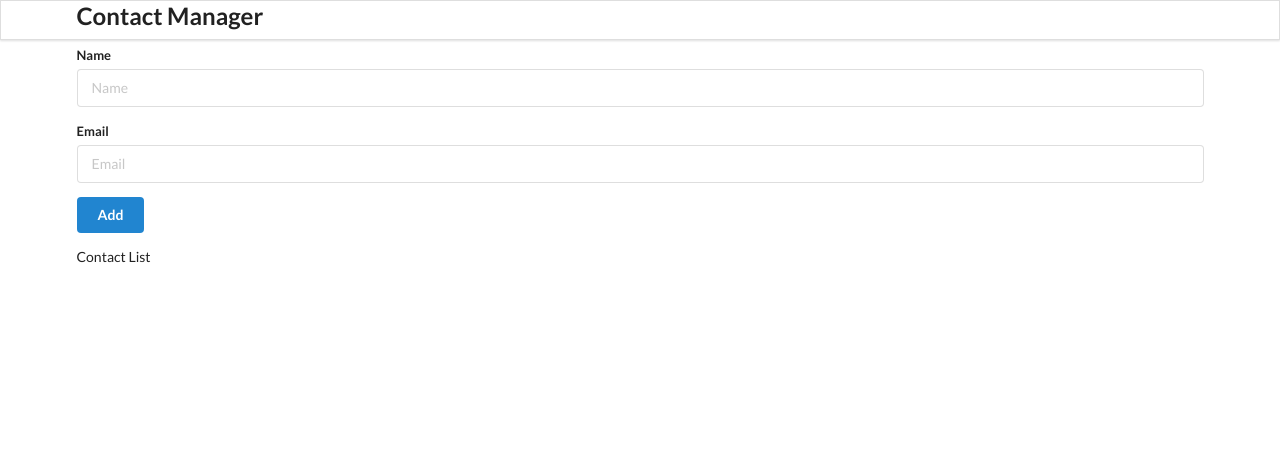
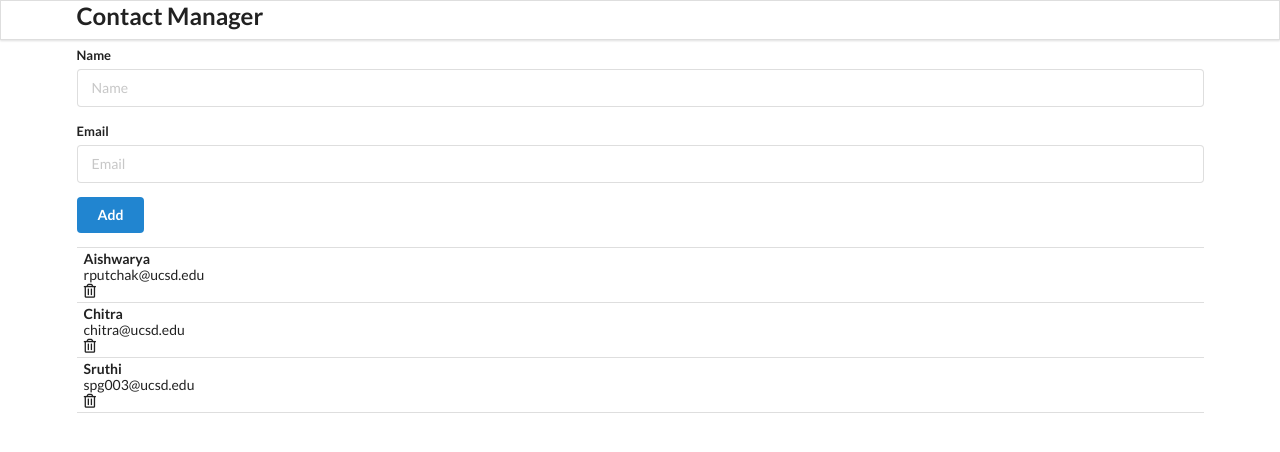
Before and after one commit to sruthipraveenkumargeetha/Contact-Manager-using-React-JS, a React (Create React App) app in the folder contact-app/: page / in a window 1280 px wide. Shown: the top 452 px of the page. Built offline with nearby package versions, Linux system fonts and the light colour scheme.

Commit message:
added renderContactList function to render an array of contacts with delete icon

```diff
--- a/contact-app/src/components/App.js
+++ b/contact-app/src/components/App.js
@@ -5,11 +5,25 @@ import ContactList from "./ContactList";
 import './App.css';
 
 function App() {
+
+  const contacts = [
+    {id: "1",
+    name: "Aishwarya",
+    email: "rputchak@ucsd.edu"},
+
+    {id: "2",
+    name: "Chitra",
+    email: "chitra@ucsd.edu"},
+
+    {id: "3",
+    name: "Sruthi",
+    email: "spg003@ucsd.edu"},
+  ];
   return (
     <div className='ui container'>
       <Header />
       <AddContact />
-      <ContactList />
+      <ContactList contacts = {contacts} />
     </div>
   );
 }
--- a/contact-app/src/components/ContactList.js
+++ b/contact-app/src/components/ContactList.js
@@ -1,9 +1,30 @@
 import React from "react";
 
-const ContactList = () => {
+const ContactList = (props) => {
+    //console.log(props)
+
+    const renderContactList = props.contacts.map( (contact) => {
+
+        return (
+            <div className="item">
+                <div className="content">
+                    <div className="header">
+                        {contact.name}
+                    </div>
+                    <div>
+                        {contact.email}
+                    </div>
+                </div>
+                <i className="trash alternate outline icon"> </i>
+            </div>
+
+
+
+        );
+    });
     return (
             <div className="ui celled list">
-                Contact List
+                {renderContactList}
             </div>
 
     );
```
